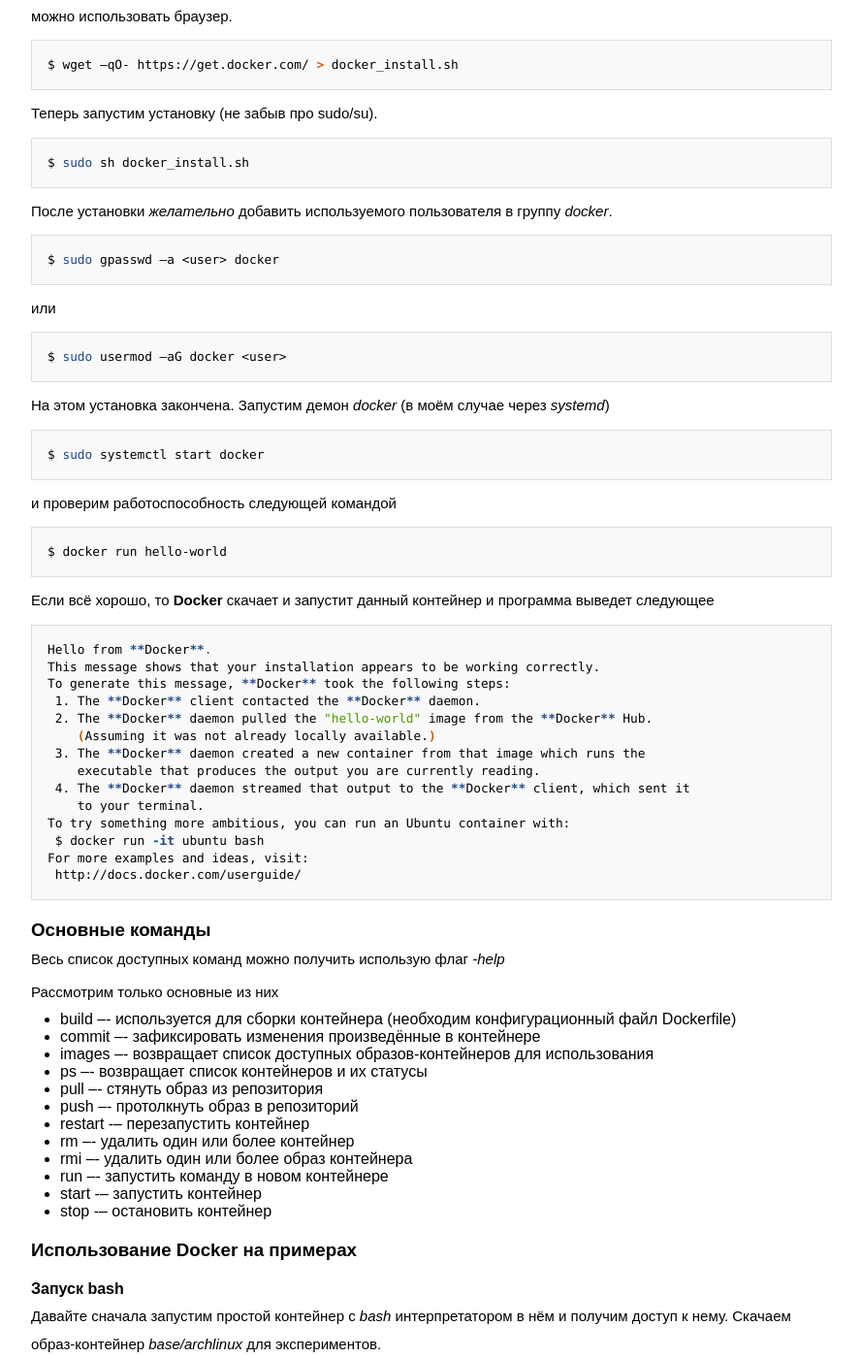
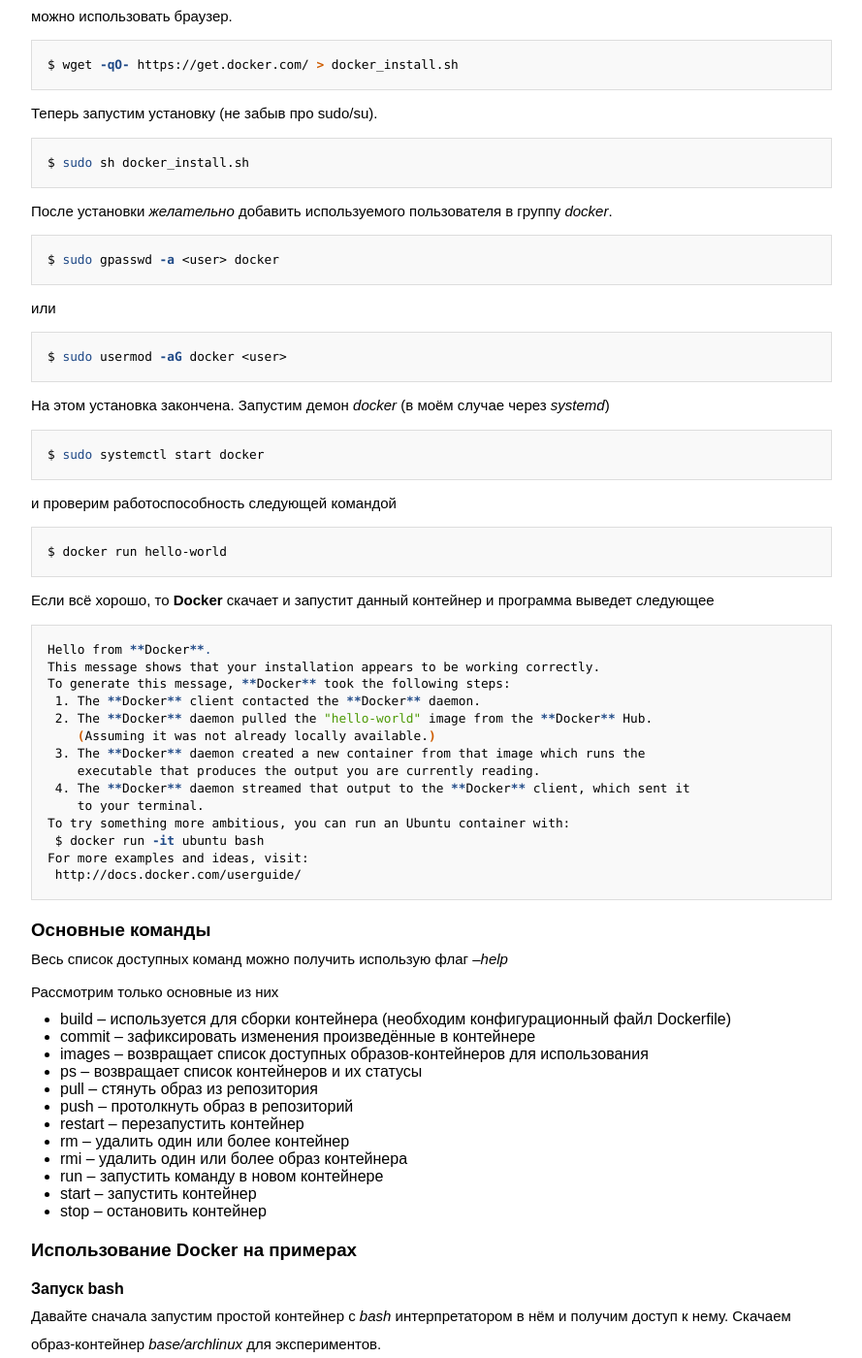
Before and after one commit to FreeCX/freecx.github.io, a Jekyll site: the page built from _posts/2016-02-15-working-with-docker.markdown, in a window 1280 px wide and 1400 px high, scrolled down 1025 px. Shown: the whole window at 97% size, without its empty margins (195-1084 px from the left). Built offline with Jekyll 4.4.1, drawn with Linux system fonts in a browser that asks for light colours; some web fonts are replaced; some of the changed text lies outside the part shown.

````diff
--- a/_posts/2016-02-15-working-with-docker.markdown
+++ b/_posts/2016-02-15-working-with-docker.markdown
@@ -22,7 +22,7 @@ title: Используем Docker
 Для начала проверим версию установленного ядра
 
 ```shell
-$ uname –r
+$ uname -r
 ```
 
 Версия ядра должна быть не ниже 3.10, для того чтобы можно было использовать **Docker**.
@@ -40,7 +40,7 @@ $ sudo pacman -S docker
 *curl*, или также можно использовать браузер.
 
 ```shell
-$ wget –qO- https://get.docker.com/ > docker_install.sh
+$ wget -qO- https://get.docker.com/ > docker_install.sh
 ```
 
 Теперь запустим установку (не забыв про sudo/su).
@@ -52,13 +52,13 @@ $ sudo sh docker_install.sh
 После установки *желательно* добавить используемого пользователя в группу *docker*.
 
 ```shell
-$ sudo gpasswd –a <user> docker
+$ sudo gpasswd -a <user> docker
 ```
 
 или
 
 ```shell
-$ sudo usermod –aG docker <user>
+$ sudo usermod -aG docker <user>
 ```
 
 На этом установка закончена. Запустим демон *docker* (в моём случае через *systemd*)
@@ -94,22 +94,22 @@ For more examples and ideas, visit:
 
 ### Основные команды
 
-Весь список доступных команд можно получить использую флаг *-help*
+Весь список доступных команд можно получить использую флаг *--help*
 
 Рассмотрим только основные из них
 
-* build –- используется для сборки контейнера (необходим конфигурационный файл Dockerfile)
-* commit –- зафиксировать изменения произведённые в контейнере
-* images –- возвращает список доступных образов-контейнеров для использования
-* ps –- возвращает список контейнеров и их статусы
-* pull –- стянуть образ из репозитория
-* push –- протолкнуть образ в репозиторий
-* restart -– перезапустить контейнер
-* rm –- удалить один или более контейнер
-* rmi –- удалить один или более образ контейнера
-* run –- запустить команду в новом контейнере
-* start -– запустить контейнер
-* stop -– остановить контейнер
+* build -- используется для сборки контейнера (необходим конфигурационный файл Dockerfile)
+* commit -- зафиксировать изменения произведённые в контейнере
+* images -- возвращает список доступных образов-контейнеров для использования
+* ps -- возвращает список контейнеров и их статусы
+* pull -- стянуть образ из репозитория
+* push -- протолкнуть образ в репозиторий
+* restart -- перезапустить контейнер
+* rm -- удалить один или более контейнер
+* rmi -- удалить один или более образ контейнера
+* run -- запустить команду в новом контейнере
+* start -- запустить контейнер
+* stop -- остановить контейнер
 
 ### Использование **Docker** на примерах
 
@@ -134,14 +134,14 @@ base/archlinux      latest              dce0559daa1b        10 months ago
 внутри контейнера. Делается это следующей командой
 
 ```shell
-$ docker run –it –entrypoint /bin/bash base/archlinux
+$ docker run -it --entrypoint /bin/bash base/archlinux
 ```
 
 Используемые флаги
 
-* -i – включение интерактивного режима (для работы с STDIN)
-* -t – подключение псевдо-TTY (связь терминала контейнера с нашим терминалом)
-* --entrypoint – переопределяет точку входа для контейнера (в нашем случае *bash*)
+* -i -- включение интерактивного режима (для работы с STDIN)
+* -t -- подключение псевдо-TTY (связь терминала контейнера с нашим терминалом)
+* --entrypoint -- переопределяет точку входа для контейнера (в нашем случае *bash*)
 
 В случае успеха **Docker** перенаправит нас на созданный tty внутри контейнера
 
@@ -155,13 +155,13 @@ $ docker run –it –entrypoint /bin/bash base/archlinux
 Для получения информации по запущенным контейнерам используйте флаг *ps*.
 
 ```shell
-$ docker ps –a
+$ docker ps -a
 CONTAINER ID        IMAGE                      COMMAND                CREATED             STATUS                   PORTS               NAMES
 f64a7c5309f9        base/archlinux:latest      "/bin/bash"            2 minutes ago       Up 2 minutes                                 sleepy_bell
 ```
 
 По умолчанию **Docker** сам выдаёт названиям созданным контейнерам. В нашем случае -- *sleepy_bell*,
-но их также можно задавать вручную используя флаг *–name*. Для выхода из контейнера используйте
+но их также можно задавать вручную используя флаг *--name*. Для выхода из контейнера используйте
 команду *exit*.
 
 #### Запуск сайта
@@ -205,7 +205,7 @@ CMD ["python", "/app/main.py"]
 * `EXPOSE 5000` -- устанавливаем открываемый порт
 * `VOLUME ["/app"]` -- указывает на подключаемый пользовательский том
 * `CMD ["python", "/app/main.py"]` -- отвечает за запуск команды в контейнере
-(её можно переопределить используя флаг *–entrypoint* при запуске контейнера).
+(её можно переопределить используя флаг *--entrypoint* при запуске контейнера).
 
 На третьем шаге команды объединены в одну для того чтобы не создавать лишние коммиты в создаваемом
 контейнере.
@@ -213,10 +213,10 @@ CMD ["python", "/app/main.py"]
 Теперь необходимо собрать данный контейнер, для этого используем команду *build*
 
 ```shell
-$ docker build –t site-app .
+$ docker build -t site-app .
 ```
 
-Флаг *–t* отвечает за имя контейнера-образа (ну или tag) и точка в конце команды указывает на поиск
+Флаг *-t* отвечает за имя контейнера-образа (ну или tag) и точка в конце команды указывает на поиск
 файла *Dockerfile* в текущей директории.
 
 Если всё прошло удачно, то увидим следующее
@@ -259,7 +259,7 @@ REPOSITORY          TAG                 IMAGE ID            CREATED
 site-app            latest              8163426a880f        3 minutes ago       411.5 MB
 ```
 
-Теперь осталось самое интересное –- запуск нашего контейнера. Давайте же сделаем это
+Теперь осталось самое интересное -- запуск нашего контейнера. Давайте же сделаем это
 
 ```shell
 $ docker run -it -d -p 8080:5000 -v "$PWD/app":/app site-app
````
Also changed, not shown: other parts of _posts/2016-02-15-working-with-docker.markdown (+1 -1 lines).
